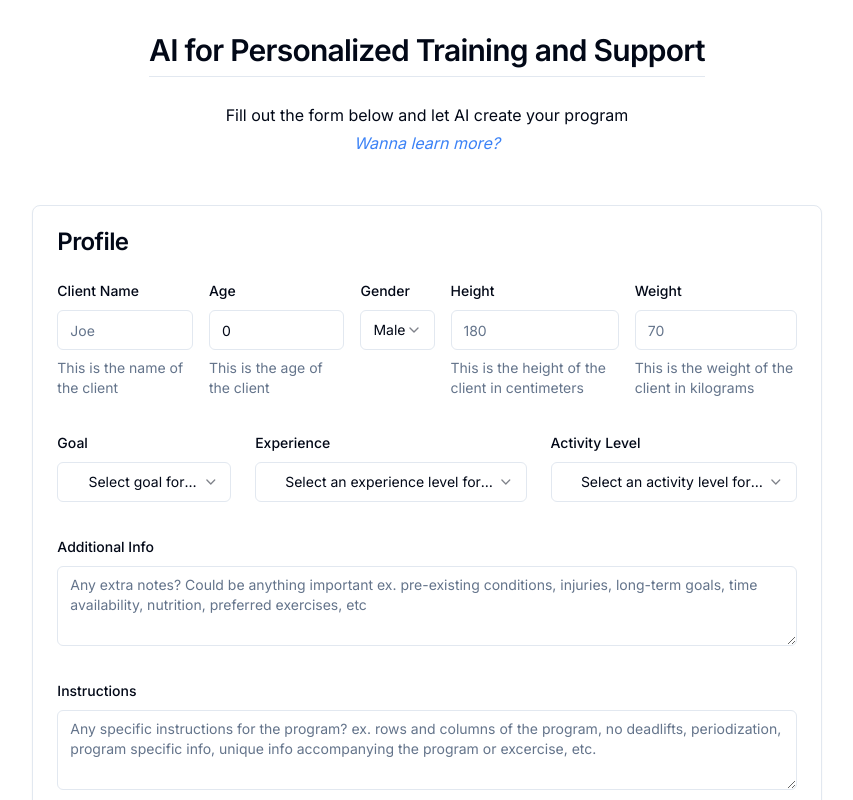
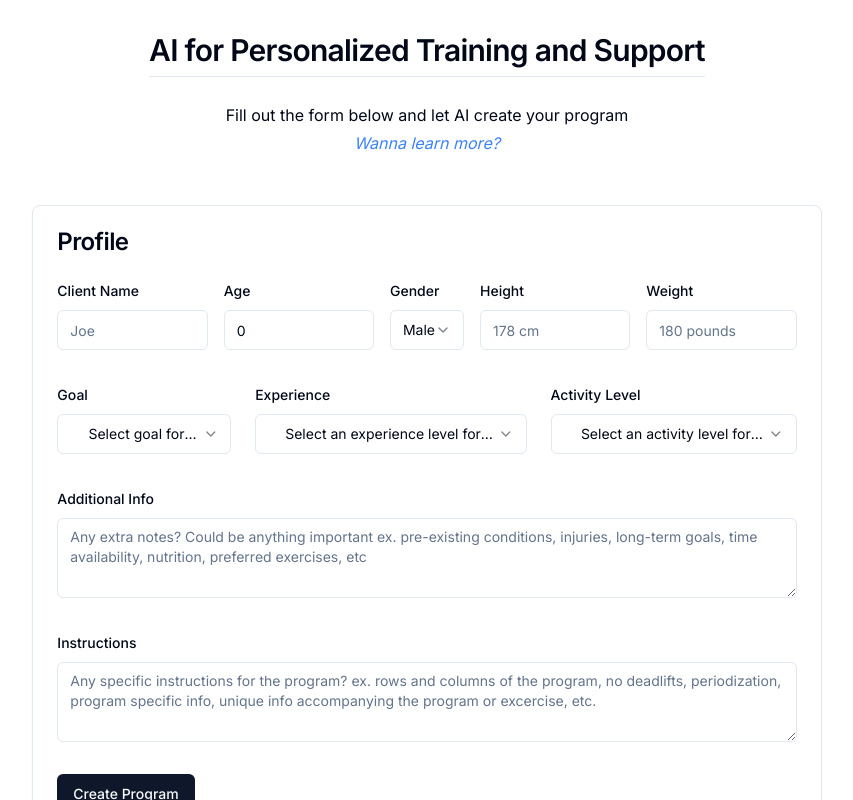
Before and after one commit to achen2089/practical-training, a Next.js app: page / in a window 1280 px wide. Shown: the top 800 px of the page, without its empty margins (213-1066 px from the left). Built offline with nearby package versions, Linux system fonts and the light colour scheme.

Commit message:
update some form guidelines

```diff
--- a/components/profile-form.tsx
+++ b/components/profile-form.tsx
@@ -107,9 +107,6 @@ export const ProfileForm: React.FC<ProfileFormProps> = ({ onCreatedNotes, onCrea
                 <FormControl>
                   <Input placeholder="Joe" {...field} />
                 </FormControl>
-                <FormDescription>
-                  This is the name of the client
-                </FormDescription>
                 <FormMessage />
               </FormItem>
             )}
@@ -123,9 +120,6 @@ export const ProfileForm: React.FC<ProfileFormProps> = ({ onCreatedNotes, onCrea
                 <FormControl>
                   <Input type="number" placeholder="25" {...field} />
                 </FormControl>
-                <FormDescription>
-                  This is the age of the client
-                </FormDescription>
                 <FormMessage />
               </FormItem>
             )}
@@ -161,11 +155,8 @@ export const ProfileForm: React.FC<ProfileFormProps> = ({ onCreatedNotes, onCrea
               <FormItem>
                 <FormLabel>Height</FormLabel>
                 <FormControl>
-                  <Input type="number" placeholder="180" {...field} />
+                  <Input type="number" placeholder="178 cm" {...field} />
                 </FormControl>
-                <FormDescription>
-                  This is the height of the client in centimeters
-                </FormDescription>
                 <FormMessage />
               </FormItem>
             )}
@@ -177,11 +168,8 @@ export const ProfileForm: React.FC<ProfileFormProps> = ({ onCreatedNotes, onCrea
               <FormItem>
                 <FormLabel>Weight</FormLabel>
                 <FormControl>
-                  <Input type="number" placeholder="70" {...field} />
+                  <Input type="number" placeholder="180 pounds" {...field} />
                 </FormControl>
-                <FormDescription>
-                  This is the weight of the client in kilograms
-                </FormDescription>
                 <FormMessage />
               </FormItem>
             )}
```
